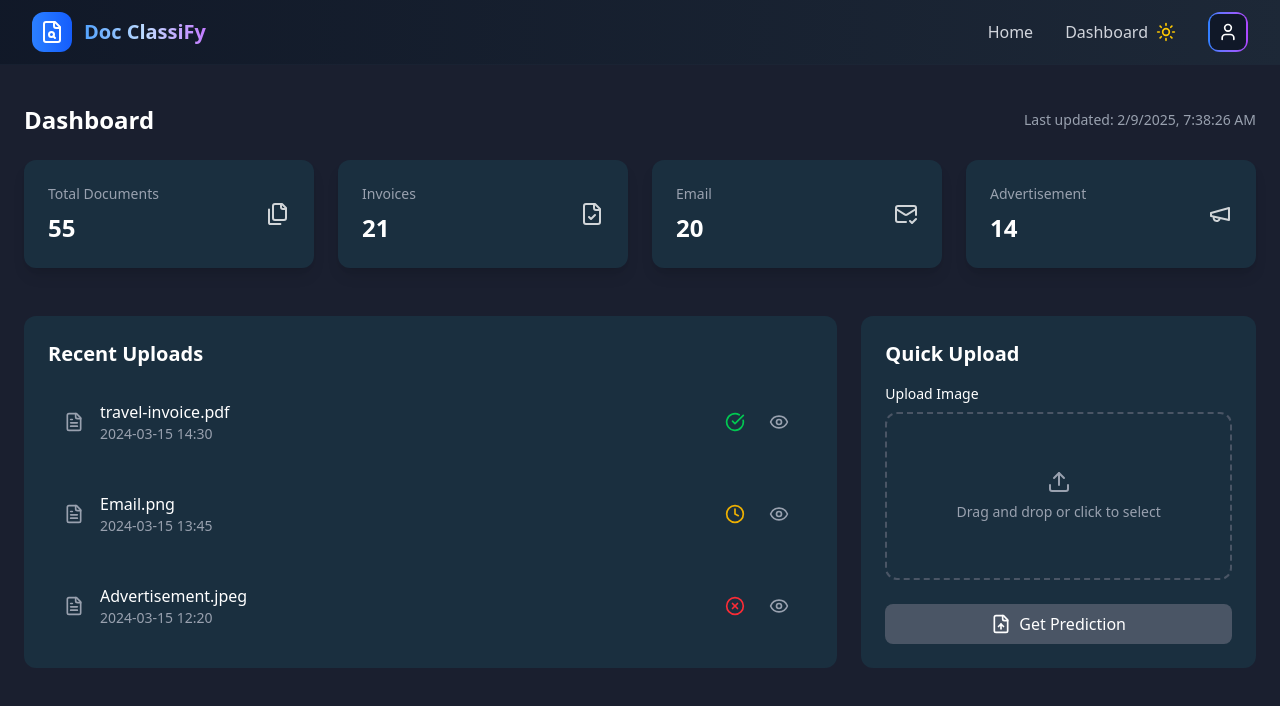
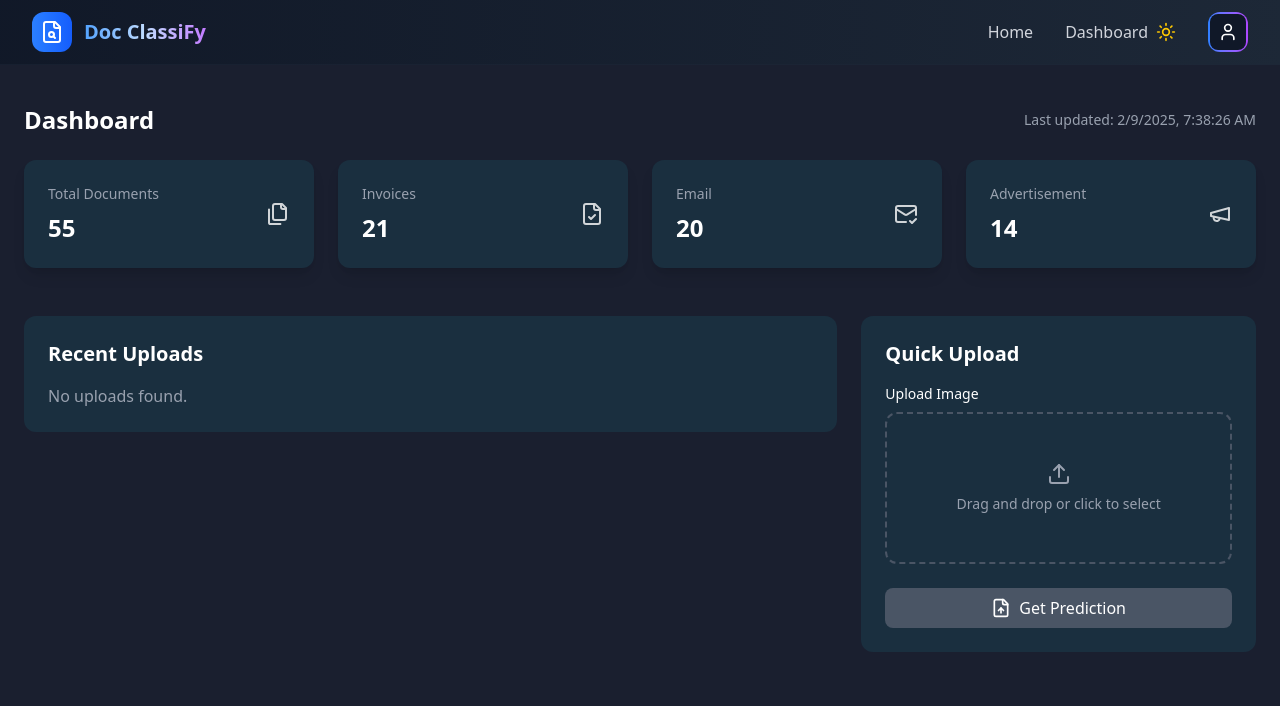
Before and after one commit to SimpleCyber/Document-Classification, a React (Vite) app in the folder Frontend/: page /dashboard in a window 1280 px wide. Shown: the top 706 px of the page. Built offline with nearby package versions, Linux system fonts and the light colour scheme.

Commit message:
#upload backend

```diff
--- a/Frontend/src/components/QuickUpload.tsx
+++ b/Frontend/src/components/QuickUpload.tsx
@@ -1,6 +1,15 @@
-import React, { useState, useRef } from "react";
+import React, { useState, useRef, useEffect } from "react";
 import axios from "axios";
 import { Upload, FileUp, X, FileText } from "lucide-react";
+
+interface Upload {
+  id: string;
+  filename: string;
+  uploadDate: string;
+  status: "matched" | "unmatched" | "pending";
+  type?: string;
+  confidence?: number;
+}
 
 interface FileUploadAreaProps {
   label: string;
@@ -18,42 +27,25 @@ const FileUploadArea = ({ label, file, onFileSelect, onFileRemove }: FileUploadA
     setIsDragging(true);
   };
 
-  const handleDragLeave = () => {
-    setIsDragging(false);
-  };
+  const handleDragLeave = () => setIsDragging(false);
 
   const handleDrop = (e: React.DragEvent) => {
     e.preventDefault();
     setIsDragging(false);
-    const droppedFile = e.dataTransfer.files[0];
-    if (droppedFile) {
-      onFileSelect(droppedFile);
-    }
-  };
-
-  const handleClick = () => {
-    fileInputRef.current?.click();
-  };
-
-  const handleFileSelect = (e: React.ChangeEvent<HTMLInputElement>) => {
-    if (e.target.files?.[0]) {
-      onFileSelect(e.target.files[0]);
-    }
+    if (e.dataTransfer.files[0]) onFileSelect(e.dataTransfer.files[0]);
   };
 
   return (
     <div className="space-y-2">
       <h3 className="text-sm font-medium text-white">{label}</h3>
-      <input type="file" ref={fileInputRef} onChange={handleFileSelect} className="hidden" />
+      <input type="file" ref={fileInputRef} onChange={(e) => e.target.files?.[0] && onFileSelect(e.target.files[0])} className="hidden" />
       {!file ? (
         <div
-          className={`border-2 border-dashed rounded-xl p-12 md:p-14 cursor-pointer
-            ${isDragging ? "border-blue-500 bg-navy-700" : "border-gray-600"}
-            transition-colors duration-200`}
+          className={`border-2 border-dashed rounded-xl p-12 cursor-pointer ${isDragging ? "border-blue-500 bg-navy-700" : "border-gray-600"} transition-colors`}
           onDragOver={handleDragOver}
           onDragLeave={handleDragLeave}
           onDrop={handleDrop}
-          onClick={handleClick}
+          onClick={() => fileInputRef.current?.click()}
         >
           <div className="flex flex-col items-center text-center">
             <Upload className="text-gray-400 mb-2" size={24} />
@@ -76,38 +68,53 @@ const FileUploadArea = ({ label, file, onFileSelect, onFileRemove }: FileUploadA
 };
 
 export const QuickUpload = () => {
-  const [file1, setFile1] = useState<File | null>(null);
+  const [file, setFile] = useState<File | null>(null);
   const [result, setResult] = useState<{ class: string; confidence: number } | null>(null);
 
+  useEffect(() => {
+    if (result && file) {
+      // Store result in localStorage
+      const newUpload: Upload = {
+        id: Date.now().toString(),
+        filename: file.name,
+        uploadDate: new Date().toLocaleString(),
+        status: result.class === "matched" ? "matched" : "unmatched",
+        type: result.class,
+        confidence: result.confidence * 100,
+      };
+
+      const previousUploads = JSON.parse(localStorage.getItem("uploadHistory") || "[]");
+      localStorage.setItem("uploadHistory", JSON.stringify([newUpload, ...previousUploads]));
+    }
+  }, [result]);
+
   const handleUpload = async () => {
-    if (!file1) return;
-
-    const formData = new FormData();
-    formData.append("file", file1);
+    if (!file) return;
 
     try {
-      const response = await axios.post("http://localhost:8000/predict/", formData, {
+      const formData = new FormData();
+      formData.append("file", file);
+
+      const response = await axios.post(`${import.meta.env.VITE_API_URL}/predict/`, formData, {
         headers: { "Content-Type": "multipart/form-data" },
       });
+
       setResult(response.data);
     } catch (error) {
       console.error("Upload failed:", error);
+      alert("Upload failed. Check the console for details.");
     }
   };
 
   return (
     <div className="bg-navy-800 rounded-xl p-6">
       <h2 className="text-xl font-semibold text-white mb-4">Quick Upload</h2>
-      <div className="space-y-4">
-        <FileUploadArea label="Upload Image" file={file1} onFileSelect={setFile1} onFileRemove={() => setFile1(null)} />
-      </div>
+      <FileUploadArea label="Upload Image" file={file} onFileSelect={setFile} onFileRemove={() => setFile(null)} />
 
       <button
         onClick={handleUpload}
-        className={`w-full mt-6 py-2 px-4 rounded-lg flex items-center justify-center space-x-2
-          ${file1 ? "bg-blue-500 hover:bg-blue-600" : "bg-gray-600 cursor-not-allowed"}
-          transition-colors duration-200`}
-        disabled={!file1}
+        className={`w-full mt-6 py-2 px-4 rounded-lg flex items-center justify-center space-x-2 ${file ? "bg-blue-500 hover:bg-blue-600" : "bg-gray-600 cursor-not-allowed"} transition-colors`}
+        disabled={!file}
       >
         <FileUp size={20} />
         <span>Get Prediction</span>
@@ -115,7 +122,7 @@ export const QuickUpload = () => {
 
       {result && (
         <div className="mt-4 p-4 bg-gray-700 rounded-lg text-white">
-          <p><strong>Class:</strong> {result.class}</p>
+          <p><strong>Type:</strong> {result.class}</p>
           <p><strong>Confidence:</strong> {(result.confidence * 100).toFixed(2)}%</p>
         </div>
       )}
--- a/Frontend/src/components/RecentUploads.tsx
+++ b/Frontend/src/components/RecentUploads.tsx
@@ -1,4 +1,5 @@
-import { CheckCircle, Clock, Eye, FileText, XCircle } from "lucide-react";
+import { useState, useEffect } from "react";
+import { CheckCircle, Clock, Eye, FileText, Calendar, File, PercentCircle, Trash2 } from "lucide-react";
 import { useNavigate } from "react-router-dom";
 
 interface Upload {
@@ -6,7 +7,11 @@ interface Upload {
   filename: string;
   uploadDate: string;
   status: "matched" | "unmatched" | "pending";
+  type?: string;
+  confidence?: number;
 }
+
+
 
 const StatusIcon = ({ status }: { status: Upload["status"] }) => {
   switch (status) {
@@ -15,65 +20,81 @@ const StatusIcon = ({ status }: { status: Upload["status"] }) => {
     case "matched":
       return <CheckCircle className="text-green-500" size={20} />;
     case "unmatched":
-      return <XCircle className="text-red-500" size={20} />;
+      return <CheckCircle className="text-green-500" size={20} />;
   }
 };
 
 export const RecentUploads = () => {
   const navigate = useNavigate();
-  const uploads: Upload[] = [
-    {
-      id: "1",
-      filename: "travel-invoice.pdf",
-      uploadDate: "2024-03-15 14:30",
-      status: "matched",
-    },
-    {
-      id: "2",
-      filename: "Email.png",
-      uploadDate: "2024-03-15 13:45",
-      status: "pending",
-    },
-    {
-      id: "3",
-      filename: "Advertisement.jpeg",
-      uploadDate: "2024-03-15 12:20",
-      status: "unmatched",
-    },
-  ];
+  const [uploads, setUploads] = useState<Upload[]>([]);
 
-  const handleViewClick = (status: string) => {
-    navigate(`/results?status=${status}`);
+  // Load upload history from localStorage on mount
+  useEffect(() => {
+    const storedUploads = localStorage.getItem("uploadHistory");
+    if (storedUploads) {
+      setUploads(JSON.parse(storedUploads));
+
+    }
+  }, []);
+
+  const handleDelete = (id: string) => {
+    const updatedUploads = uploads.filter((upload) => upload.id !== id);
+    setUploads(updatedUploads);
+    localStorage.setItem("uploadHistory", JSON.stringify(updatedUploads));
   };
+
 
   return (
     <div className="bg-navy-800 rounded-xl p-6 mt-6">
       <h2 className="text-xl font-semibold text-white mb-4">Recent Uploads</h2>
+      {uploads.length === 0 ? (
+        <p className="text-gray-400">No uploads found.</p>
+      ) : (
         <div className="space-y-4">
           {uploads.map((upload) => (
-          <div
-            key={upload.id}
-            className="flex items-center justify-between p-4 bg-navy-700 rounded-lg hover:bg-navy-600 transition-colors"
-          >
+            <div key={upload.id} className="flex items-center justify-between p-4 bg-navy-700 rounded-lg hover:bg-navy-600 transition-colors">
               <div className="flex items-center space-x-4">
                 <FileText className="text-gray-400" size={20} />
                 <div>
                   <p className="text-white font-medium">{upload.filename}</p>
-                <p className="text-gray-400 text-sm">{upload.uploadDate}</p>
+                  <p className="text-gray-400 text-sm flex items-center space-x-4">
+                      <span className="flex items-center space-x-1">
+                        <Calendar className="text-blue-400" size={16} />
+                        <span>{upload.uploadDate}</span>
+                      </span>
+
+                      <span className="flex items-center space-x-1">
+                        <File className="text-yellow-400" size={16} />
+                        <span> {upload.type || "N/A"}</span>
+                      </span>
+
+                      <span className="flex items-center space-x-1">
+                        <PercentCircle className="text-green-400" size={16} />
+                        <span>{upload.confidence ? `${upload.confidence.toFixed(2)}%` : "N/A"}</span>
+                      </span>
+                    </p>
+
                 </div>
               </div>
               <div className="flex items-center space-x-4">
                 <StatusIcon status={upload.status} />
-              <button
-                className="p-2 hover:bg-navy-500 rounded-full transition-colors"
-                onClick={() => handleViewClick(upload.status)}
-              >
+
+                <button className="p-2 hover:bg-navy-500 rounded-full transition-colors" onClick={() => navigate(`/results?status=${upload.status}`)}>
                   <Eye className="text-gray-400 hover:text-white" size={20} />
                 </button>
+
+                <button
+                  className="p-2 hover:bg-red-600 rounded-full transition-colors"
+                  onClick={() => handleDelete(upload.id)}
+                >
+                  <Trash2 className="text-red-500 hover:text-white" size={20} />
+                </button>
               </div>
+
             </div>
           ))}
         </div>
+      )}
     </div>
   );
 };
```
Also changed, not shown: 2 other files (tests, documents, lock files or other folders). Lines whose indentation alone changed are shown as unchanged.
